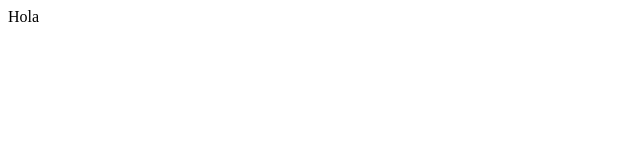
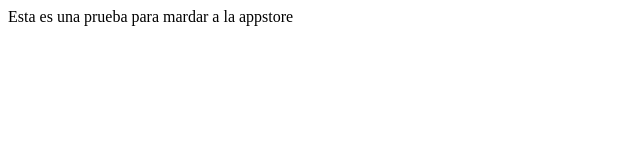
Before and after one commit to vicogh/smartbanner, a plain HTML site: page index.html in a window 1280 px wide. Shown: the whole page, without its empty margins (0-640 px from the left). Drawn offline with nearby package versions, Linux system fonts and the light colour scheme.

Commit message:
changing text

```diff
--- a/index.html
+++ b/index.html
@@ -12,7 +12,7 @@
     <link rel="apple-touch-icon" href="apple-touch-icon.png">
 </head>
 <body>
-    Hola
+    Esta es una prueba para mardar a la appstore
     <script src="//ajax.googleapis.com/ajax/libs/jquery/1.8/jquery.min.js"></script>
     <script src="/jquery.ultimate-smartbanner.js"></script>
     <script type="text/javascript">
```
